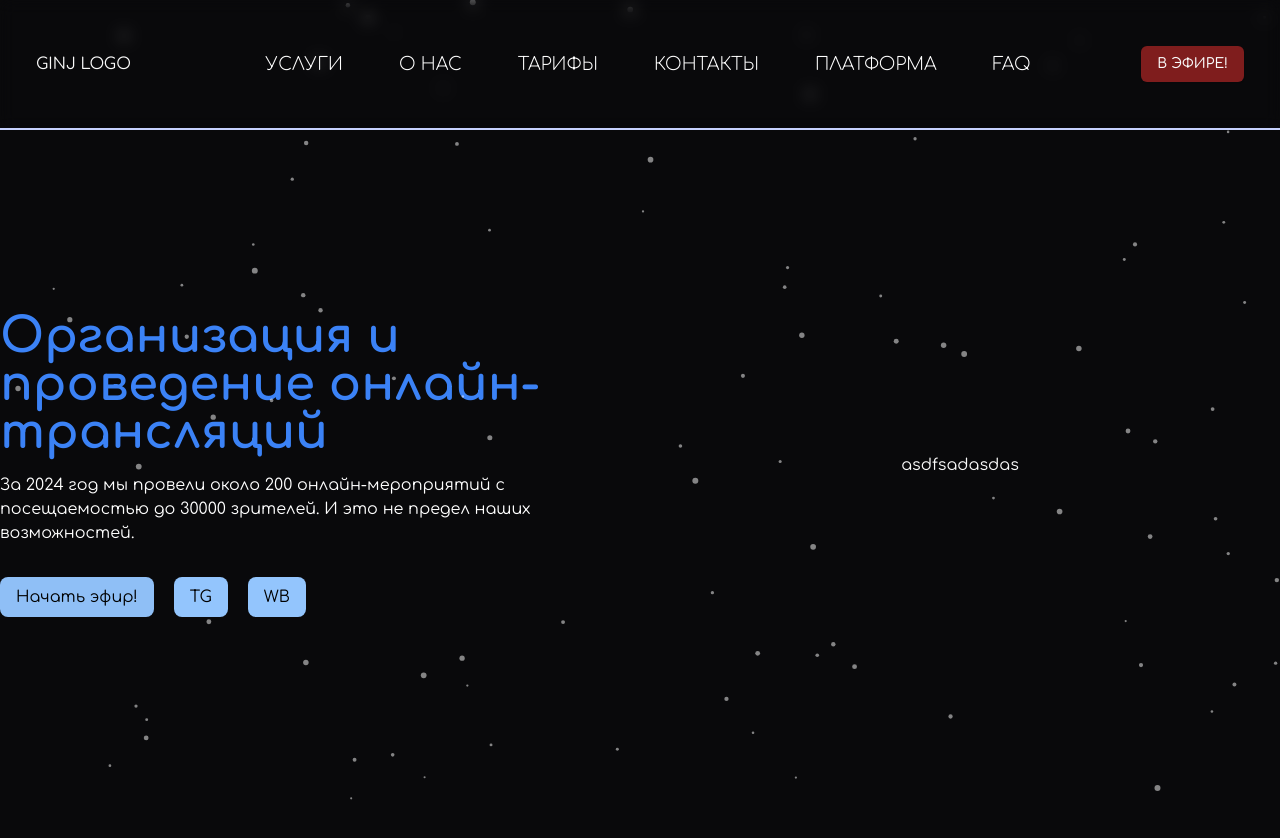
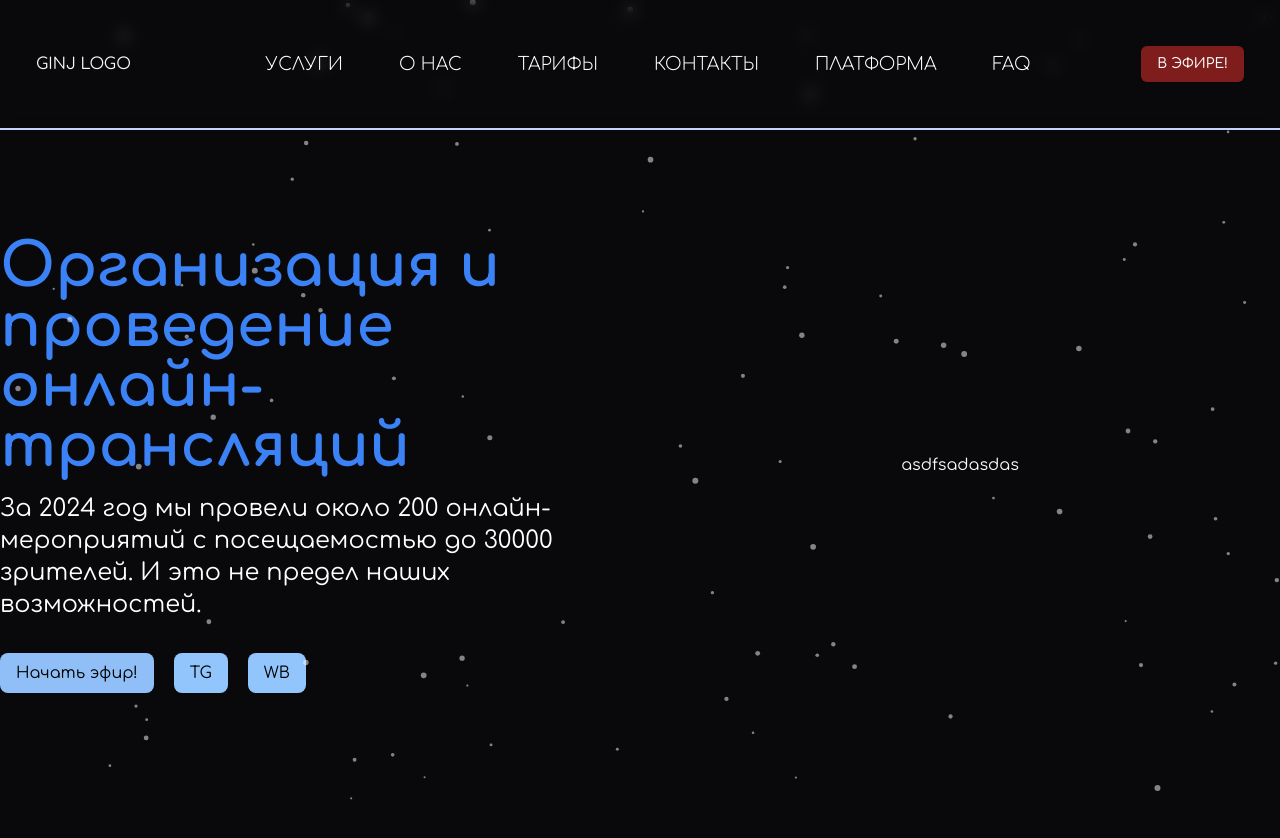
Before and after one commit to Xlebabutti/ginj, a Next.js app in the folder frontend/: page / in a window 1280 px wide. Shown: the top 838 px of the page. Built offline with nearby package versions, Linux system fonts and the light colour scheme.

Commit message:
fix push

```diff
--- a/frontend/src/app/page.tsx
+++ b/frontend/src/app/page.tsx
@@ -11,10 +11,10 @@ export default async function Home() {
             >
                 <div className="container mx-auto flex h-full items-center justify-center">
                     <div className="flex-1 text-left">
-                        <h1 className="mb-4 text-5xl font-bold text-blue-500">
+                        <h1 className="mb-4 text-6xl font-bold text-blue-500">
                             Организация и проведение онлайн-трансляций
                         </h1>
-                        <p className="mb-8 text-white">
+                        <p className="mb-8 text-2xl text-white">
                             За 2024 год мы провели около 200 онлайн-мероприятий
                             с посещаемостью до 30000 зрителей. И это не предел
                             наших возможностей.
```
